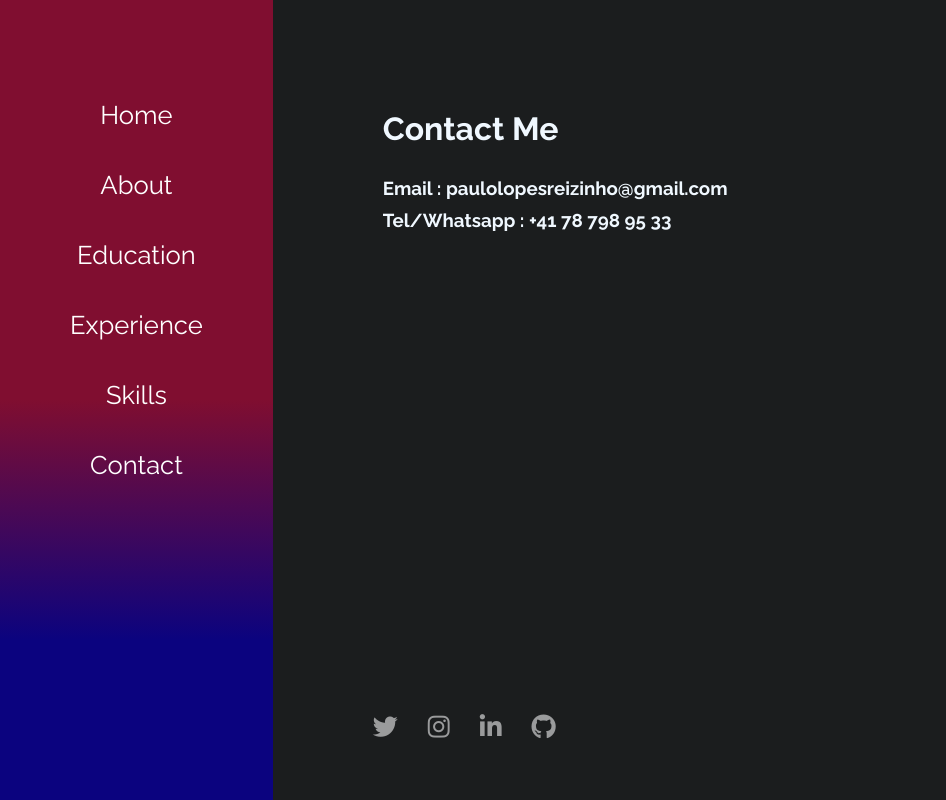
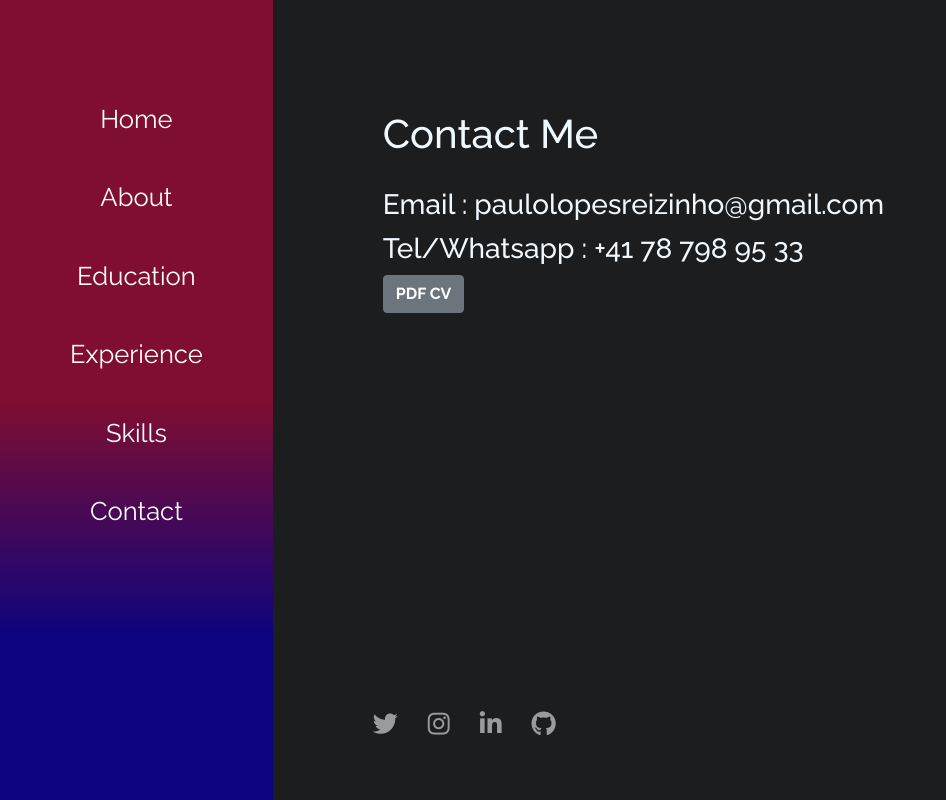
Before and after one commit to lordrichard6/reactCV, a React (Create React App) app: page /Contact in a window 1280 px wide. Shown: the whole page, without its empty margins (0-946 px from the left). Built offline with nearby package versions, Linux system fonts and the light colour scheme.

Commit message:
add pdf cv

```diff
--- a/public/index.html
+++ b/public/index.html
@@ -7,6 +7,7 @@
     <meta name="description" content="Paulo Reizinho CV"/>
     <link rel="manifest" href="%PUBLIC_URL%/manifest.json" />
     <script src="https://kit.fontawesome.com/2cba884da3.js" crossorigin="anonymous"></script>
+    <link rel="stylesheet" href="https://stackpath.bootstrapcdn.com/bootstrap/4.4.1/css/bootstrap.min.css" integrity="sha384-Vkoo8x4CGsO3+Hhxv8T/Q5PaXtkKtu6ug5TOeNV6gBiFeWPGFN9MuhOf23Q9Ifjh" crossorigin="anonymous">
     <title>React App</title>
   </head>
   <body>
--- a/src/App.css
+++ b/src/App.css
@@ -140,6 +140,19 @@ p {
   margin: 30px;
 }
 
+.btn {
+  margin-left: 10px;
+}
+
+.btn a {
+  text-decoration: none;
+  font-weight: 700;
+}
+
+.btn a:hover {
+  color: gray;
+}
+
 @media all and (max-width: 450px) {
   :root {
     --fontsize-nav: 1rem;
--- a/src/contents/Contact.js
+++ b/src/contents/Contact.js
@@ -9,6 +9,7 @@ class Contact extends Component {
                 <h1 className='subtopic'>Contact Me</h1>
                 <h3>Email : paulolopesreizinho@gmail.com</h3>
                 <h3>Tel/Whatsapp : +41 78 798 95 33</h3>
+                <button className='btn btn-secondary'><a href="https://drive.google.com/open?id=1qHhUEra7WGUKui3xFG132o9cymJO7xTc" target='_blank' rel='noopener noreferrer'>PDF CV</a></button>
                 <Social />
             </div>
         )
```
Also changed, not shown: 1 other file (tests, documents, lock files or other folders).
